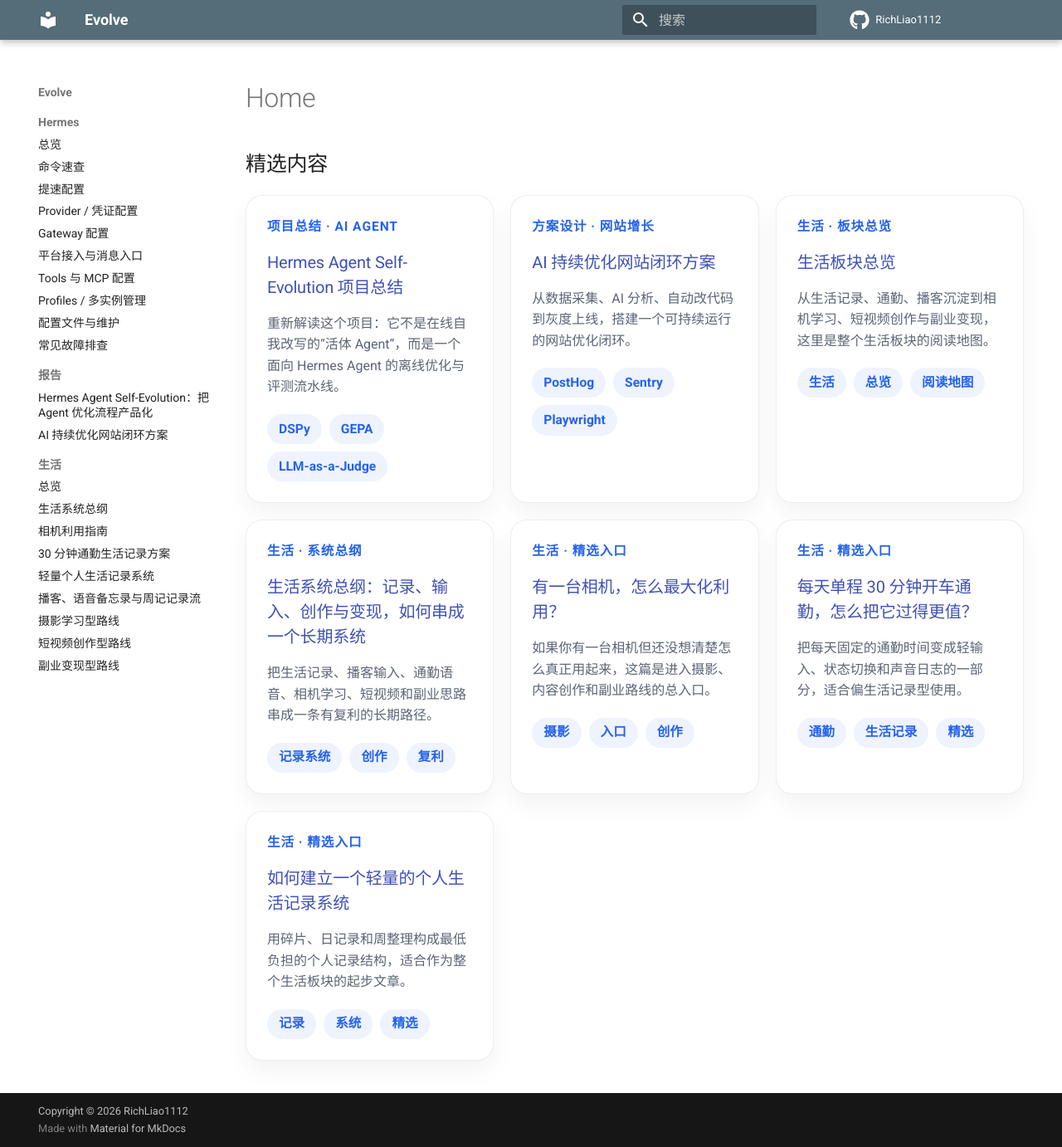
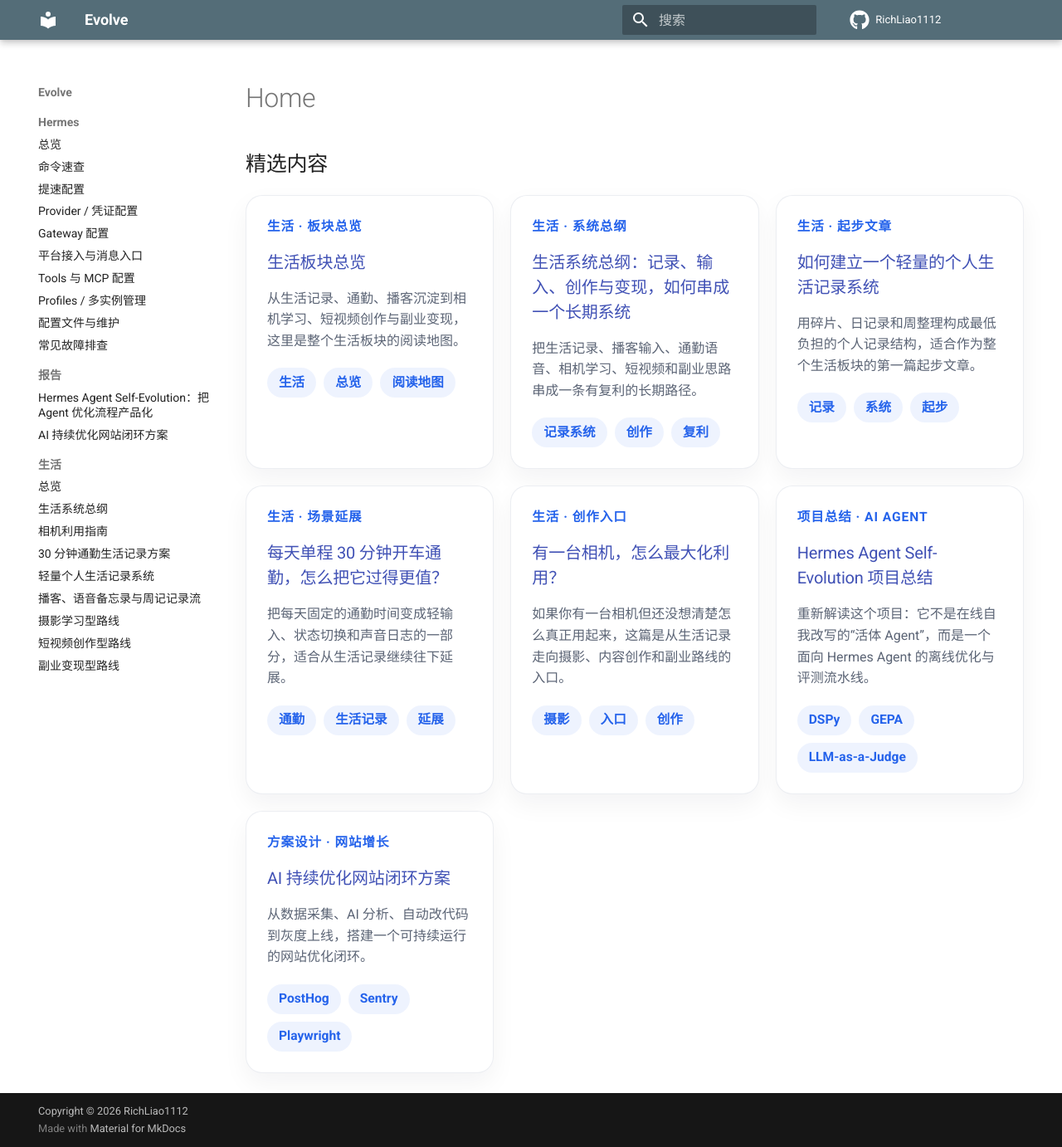
Before and after one commit to RichLiao1112/evolve, an MkDocs documentation site: the page built from docs/index.md, in a window 1280 px wide and 1382 px high. Shown: the whole window at 83% size. Built offline with MkDocs 1.6.1 and Material for MkDocs 9.7.7, drawn with Linux system fonts in a browser that asks for light colours; comment, search, counter and statistics services are not loaded; some of the changed lines change nothing that is shown.

Commit message:
refactor: reorder homepage cards by reading path

```diff
--- a/docs/index.md
+++ b/docs/index.md
@@ -6,28 +6,6 @@ hide:
 ## 精选内容 { #featured-content }
 
 <div class="report-grid">
-  <a class="report-card" href="reports/hermes-agent-self-evolution/">
-    <div class="report-card__meta">项目总结 · AI Agent</div>
-    <h3>Hermes Agent Self-Evolution 项目总结</h3>
-    <p>重新解读这个项目：它不是在线自我改写的“活体 Agent”，而是一个面向 Hermes Agent 的离线优化与评测流水线。</p>
-    <div class="report-card__tags">
-      <span>DSPy</span>
-      <span>GEPA</span>
-      <span>LLM-as-a-Judge</span>
-    </div>
-  </a>
-
-  <a class="report-card" href="reports/ai-site-optimization-loop/">
-    <div class="report-card__meta">方案设计 · 网站增长</div>
-    <h3>AI 持续优化网站闭环方案</h3>
-    <p>从数据采集、AI 分析、自动改代码到灰度上线，搭建一个可持续运行的网站优化闭环。</p>
-    <div class="report-card__tags">
-      <span>PostHog</span>
-      <span>Sentry</span>
-      <span>Playwright</span>
-    </div>
-  </a>
-
   <a class="report-card" href="life/">
     <div class="report-card__meta">生活 · 板块总览</div>
     <h3>生活板块总览</h3>
@@ -50,10 +28,32 @@ hide:
     </div>
   </a>
 
+  <a class="report-card" href="life/lightweight-life-recording-system/">
+    <div class="report-card__meta">生活 · 起步文章</div>
+    <h3>如何建立一个轻量的个人生活记录系统</h3>
+    <p>用碎片、日记录和周整理构成最低负担的个人记录结构，适合作为整个生活板块的第一篇起步文章。</p>
+    <div class="report-card__tags">
+      <span>记录</span>
+      <span>系统</span>
+      <span>起步</span>
+    </div>
+  </a>
+
+  <a class="report-card" href="life/30-minute-commute-life-recording/">
+    <div class="report-card__meta">生活 · 场景延展</div>
+    <h3>每天单程 30 分钟开车通勤，怎么把它过得更值？</h3>
+    <p>把每天固定的通勤时间变成轻输入、状态切换和声音日志的一部分，适合从生活记录继续往下延展。</p>
+    <div class="report-card__tags">
+      <span>通勤</span>
+      <span>生活记录</span>
+      <span>延展</span>
+    </div>
+  </a>
+
   <a class="report-card" href="life/camera-maximize-value/">
-    <div class="report-card__meta">生活 · 精选入口</div>
+    <div class="report-card__meta">生活 · 创作入口</div>
     <h3>有一台相机，怎么最大化利用？</h3>
-    <p>如果你有一台相机但还没想清楚怎么真正用起来，这篇是进入摄影、内容创作和副业路线的总入口。</p>
+    <p>如果你有一台相机但还没想清楚怎么真正用起来，这篇是从生活记录走向摄影、内容创作和副业路线的入口。</p>
     <div class="report-card__tags">
       <span>摄影</span>
       <span>入口</span>
@@ -61,25 +61,25 @@ hide:
     </div>
   </a>
 
-  <a class="report-card" href="life/30-minute-commute-life-recording/">
-    <div class="report-card__meta">生活 · 精选入口</div>
-    <h3>每天单程 30 分钟开车通勤，怎么把它过得更值？</h3>
-    <p>把每天固定的通勤时间变成轻输入、状态切换和声音日志的一部分，适合偏生活记录型使用。</p>
+  <a class="report-card" href="reports/hermes-agent-self-evolution/">
+    <div class="report-card__meta">项目总结 · AI Agent</div>
+    <h3>Hermes Agent Self-Evolution 项目总结</h3>
+    <p>重新解读这个项目：它不是在线自我改写的“活体 Agent”，而是一个面向 Hermes Agent 的离线优化与评测流水线。</p>
     <div class="report-card__tags">
-      <span>通勤</span>
-      <span>生活记录</span>
-      <span>精选</span>
+      <span>DSPy</span>
+      <span>GEPA</span>
+      <span>LLM-as-a-Judge</span>
     </div>
   </a>
 
-  <a class="report-card" href="life/lightweight-life-recording-system/">
-    <div class="report-card__meta">生活 · 精选入口</div>
-    <h3>如何建立一个轻量的个人生活记录系统</h3>
-    <p>用碎片、日记录和周整理构成最低负担的个人记录结构，适合作为整个生活板块的起步文章。</p>
+  <a class="report-card" href="reports/ai-site-optimization-loop/">
+    <div class="report-card__meta">方案设计 · 网站增长</div>
+    <h3>AI 持续优化网站闭环方案</h3>
+    <p>从数据采集、AI 分析、自动改代码到灰度上线，搭建一个可持续运行的网站优化闭环。</p>
     <div class="report-card__tags">
-      <span>记录</span>
-      <span>系统</span>
-      <span>精选</span>
+      <span>PostHog</span>
+      <span>Sentry</span>
+      <span>Playwright</span>
     </div>
   </a>
 </div>
```
